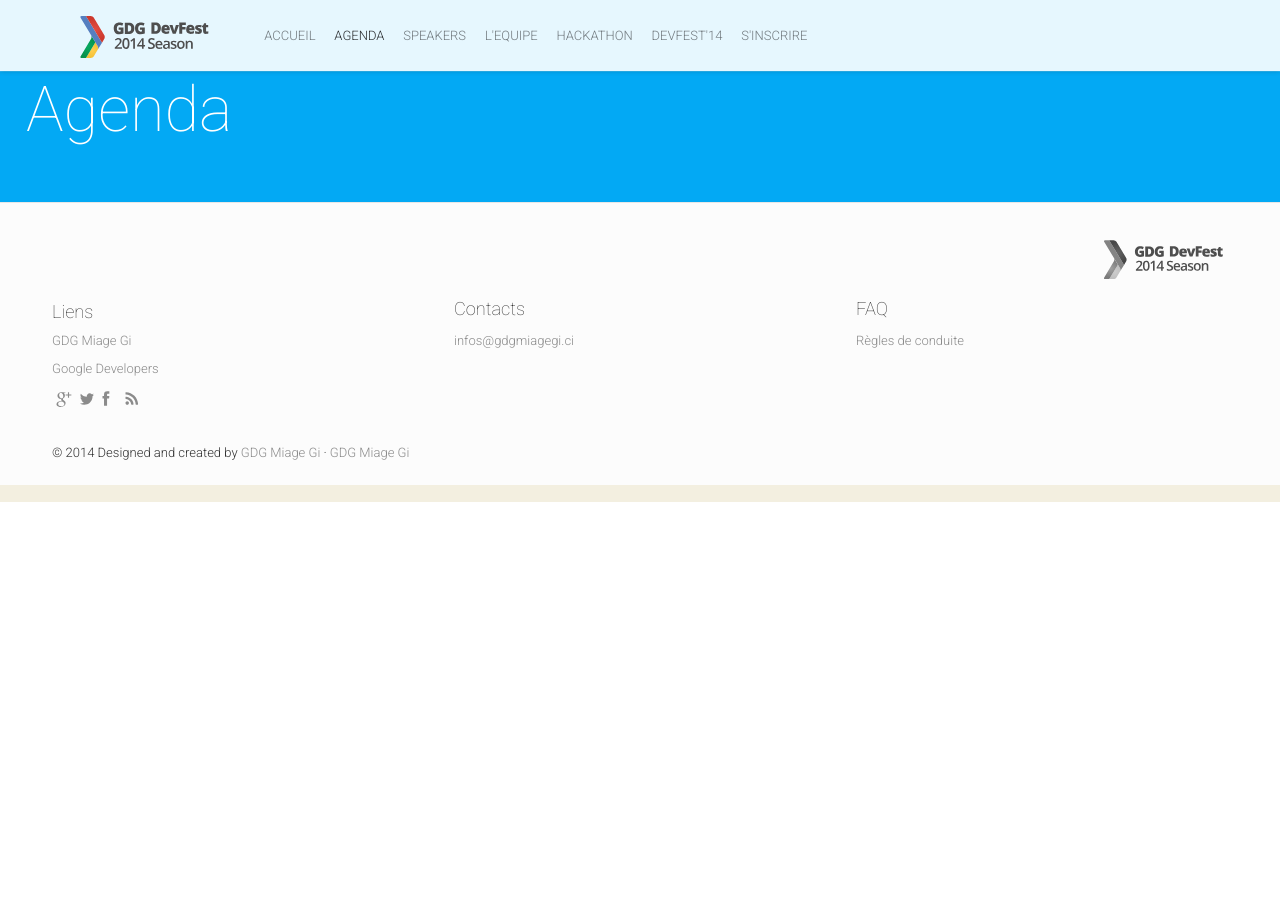
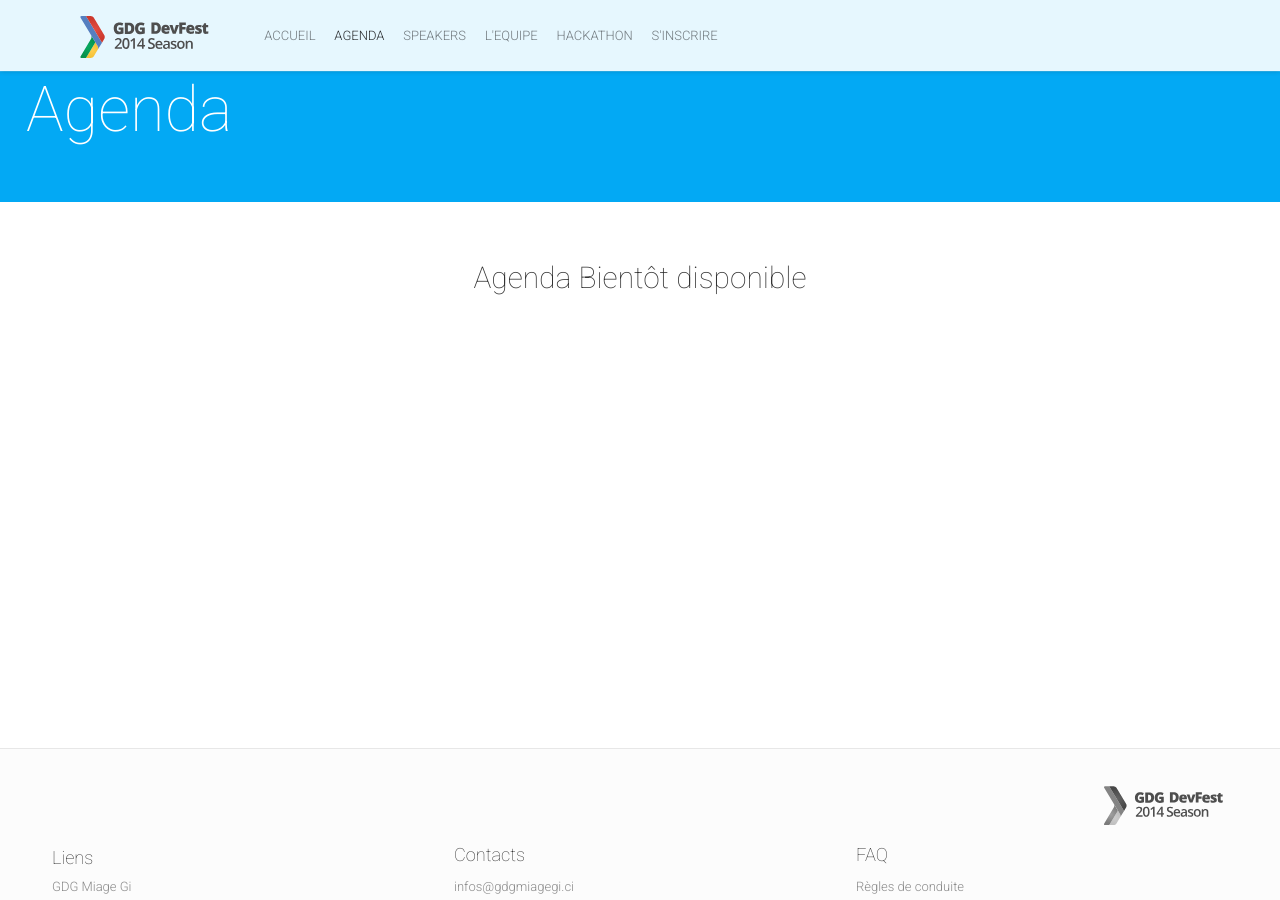
Before and after one commit to GDGMiageGiLab/gdgmiagegilab.github.io, a Jekyll site: the page built from agenda.html, in a window 1280 px wide and 900 px high, scrolled down 398 px. Built offline with Jekyll 4.4.1, drawn with Linux system fonts in a browser that asks for light colours; nearby versions of some CDN libraries; comment, search, counter and statistics services are not loaded; before the commit the page ends 900 px from its top, so only the background shows below that.

Commit message:
Liens du Menu
Tous les liens sont fonctionnelles!
Soucis au niveau du compte down sur le menu s'inscrire

```diff
--- a/_includes/agenda.html
+++ b/_includes/agenda.html
@@ -0,0 +1,18 @@
+<!-- Agenda -->
+<section id="about">
+    <div class="content-wrapper">
+        <div class="col-lg-10 col-lg-offset-1">
+            <div class="row about-details">
+                <h5> Agenda Bientôt disponible </h5>
+                <div class="wrapper">
+                  <div class="cell">
+                    <div id="holder">
+                      <div class="digits"></div>
+                    </div>
+                  </div>
+                </div>
+            </div>
+        </div>
+    </div>
+</section>
+<!-- End Agenda Section -->
--- a/_includes/navigation.html
+++ b/_includes/navigation.html
@@ -16,8 +16,6 @@
             </li>
             <li><a {% if page.permalink == '/hackaton/' %} class="current" {% endif %} href="{{ site.baseurl }}/hackaton/">Hackathon</a>
             </li>
-            <li><a {% if page.permalink == '/devfest/' %} class="current" {% endif %} href="{{ site.baseurl }}/devfest/">DevFest'14</a>
-            </li>
             <li><a {% if page.permalink == '/logistics/' %} class="current" {% endif %} href="{{ site.baseurl }}/logistics/">S'inscrire</a>
             </li>
         </ul>
```
Also changed, not shown: _includes/inscription.html (+0 -10 lines), _layouts/countdown.html (+9 -0 lines).
